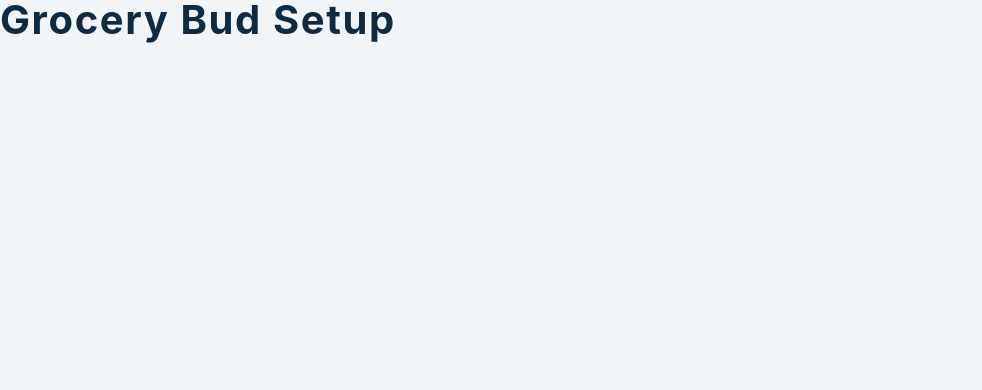
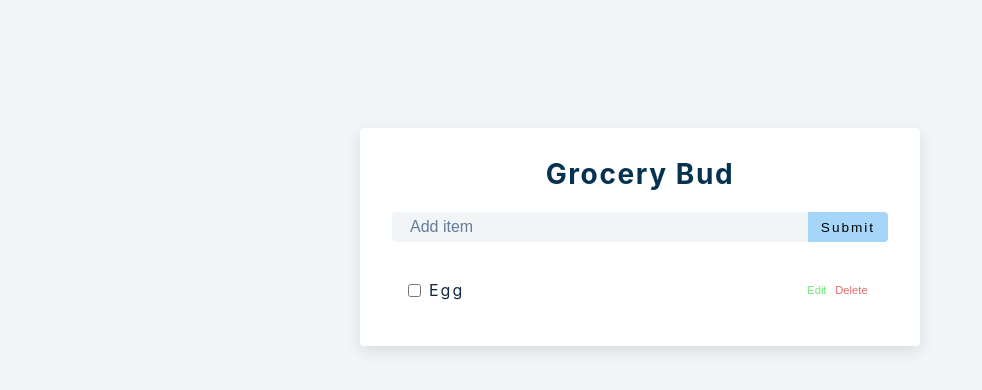
Before and after one commit to lilianlee0213/react-projects, a React (Create React App) app in the folder 10-grocery-bud/: page / in a window 1280 px wide. Shown: the top 390 px of the page, without its empty margins (0-982 px from the left). Built offline with nearby package versions, Linux system fonts and the light colour scheme; the HTML template or start-up script is replaced by a standard one.

Commit message:
html and css for grocery container

```diff
--- a/10-grocery-bud/src/App.js
+++ b/10-grocery-bud/src/App.js
@@ -1,9 +1,31 @@
-import React, { useState, useEffect } from 'react'
-import List from './List'
-import Alert from './Alert'
+import React, {useState, useEffect} from 'react';
+import List from './List';
+import Alert from './Alert';
 
 function App() {
-  return <h2>grocery bud setup</h2>
+	return (
+		<section className="section-center">
+			<form action="" className="grocery-form">
+				<h3>grocery bud</h3>
+				<div className="form-control">
+					<input type="text" className="grocery" placeholder="Add item" />
+					<button type="submit" className="submit-btn">
+						Submit
+					</button>
+				</div>
+			</form>
+			<div className="grocery-container">
+				<div className="grocery-item">
+					<input type="checkbox" className="check-box" />
+					<p className="title">egg</p>
+					<div className="button-container">
+						<button className="edit-btn">Edit</button>
+						<button className="delete-btn">Delete</button>
+					</div>
+				</div>
+			</div>
+		</section>
+	);
 }
 
-export default App
+export default App;
--- a/10-grocery-bud/src/index.css
+++ b/10-grocery-bud/src/index.css
@@ -258,11 +258,19 @@
 .grocery-item:hover .title {
 	color: var(--clr-grey-5);
 }
+.check-box {
+	margin-right: 0.5rem;
+}
 .title {
+	width: 100%;
 	margin-bottom: 0;
 	color: var(--clr-grey-1);
 	letter-spacing: 2px;
 	transition: var(--transition);
+}
+.button-container {
+	display: flex;
+	align-items: center;
 }
 .edit-btn,
 .delete-btn {
```
Lines whose indentation alone changed are shown as unchanged.
